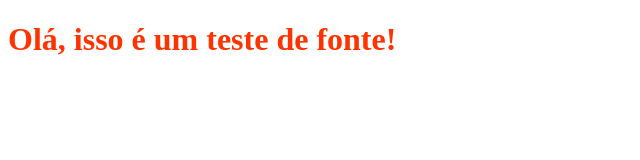
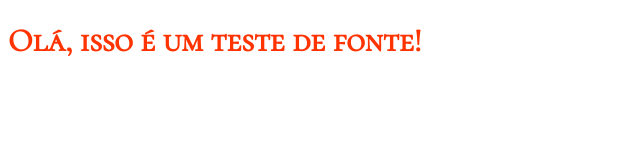
Before and after one commit to Nakaharaz/testefonte, a plain HTML site: page index.html in a window 1280 px wide. Shown: the whole page, without its empty margins (0-640 px from the left). Drawn offline with Linux system fonts and the light colour scheme.

Commit message:
Update fonts.css

```diff
--- a/assets/fonts.css
+++ b/assets/fonts.css
@@ -1,9 +1,9 @@
 @font-face {
-    font-family: "Cormorant SC", serif;
+    font-family: cormorant;
     src: url(./fonts/CormorantSC-Regular.ttf)
   }
 
 h1 {
-    font-family: "Cormorant SC", serif;
+    font-family: cormorant;
     color: #f30;
  }
```
